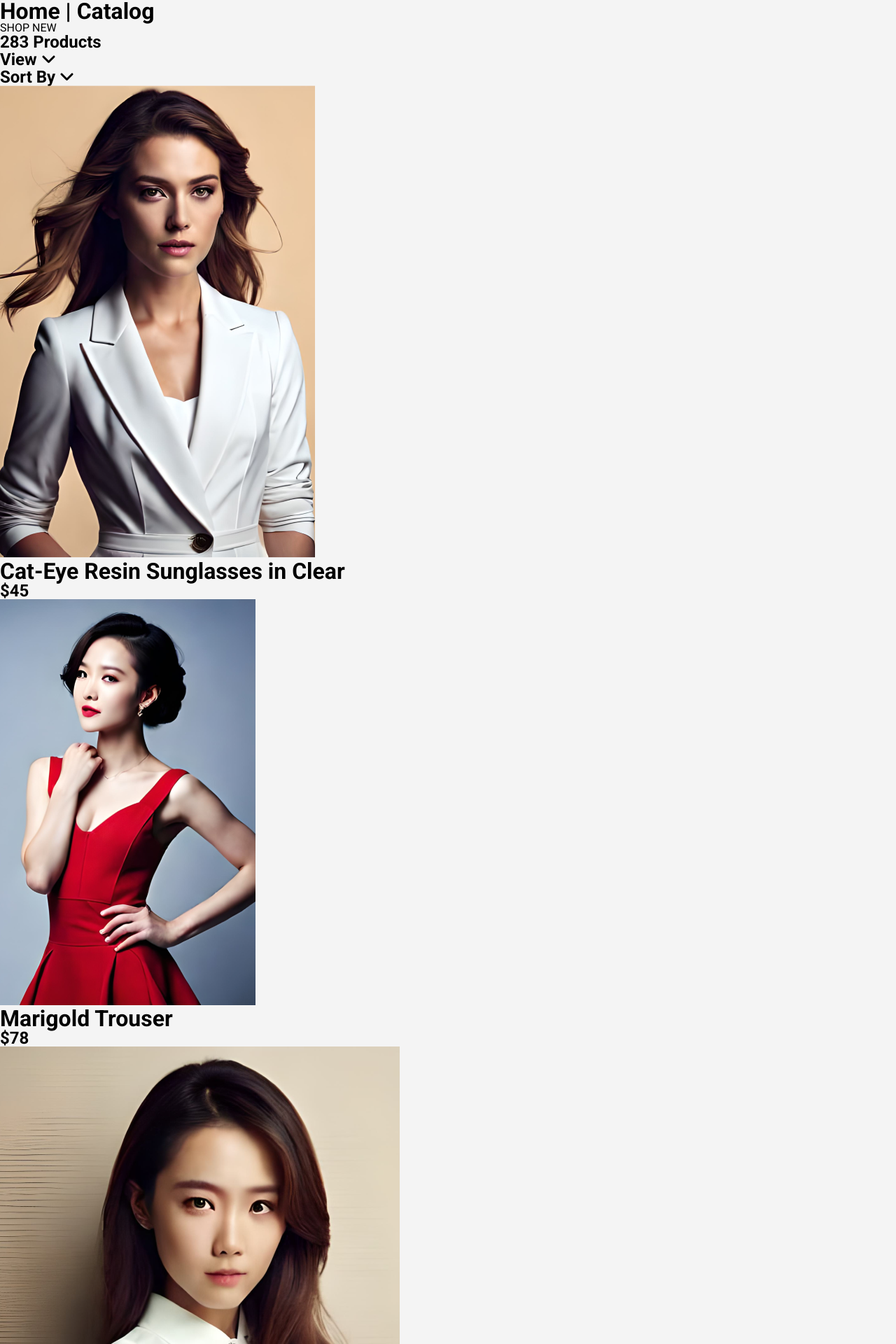
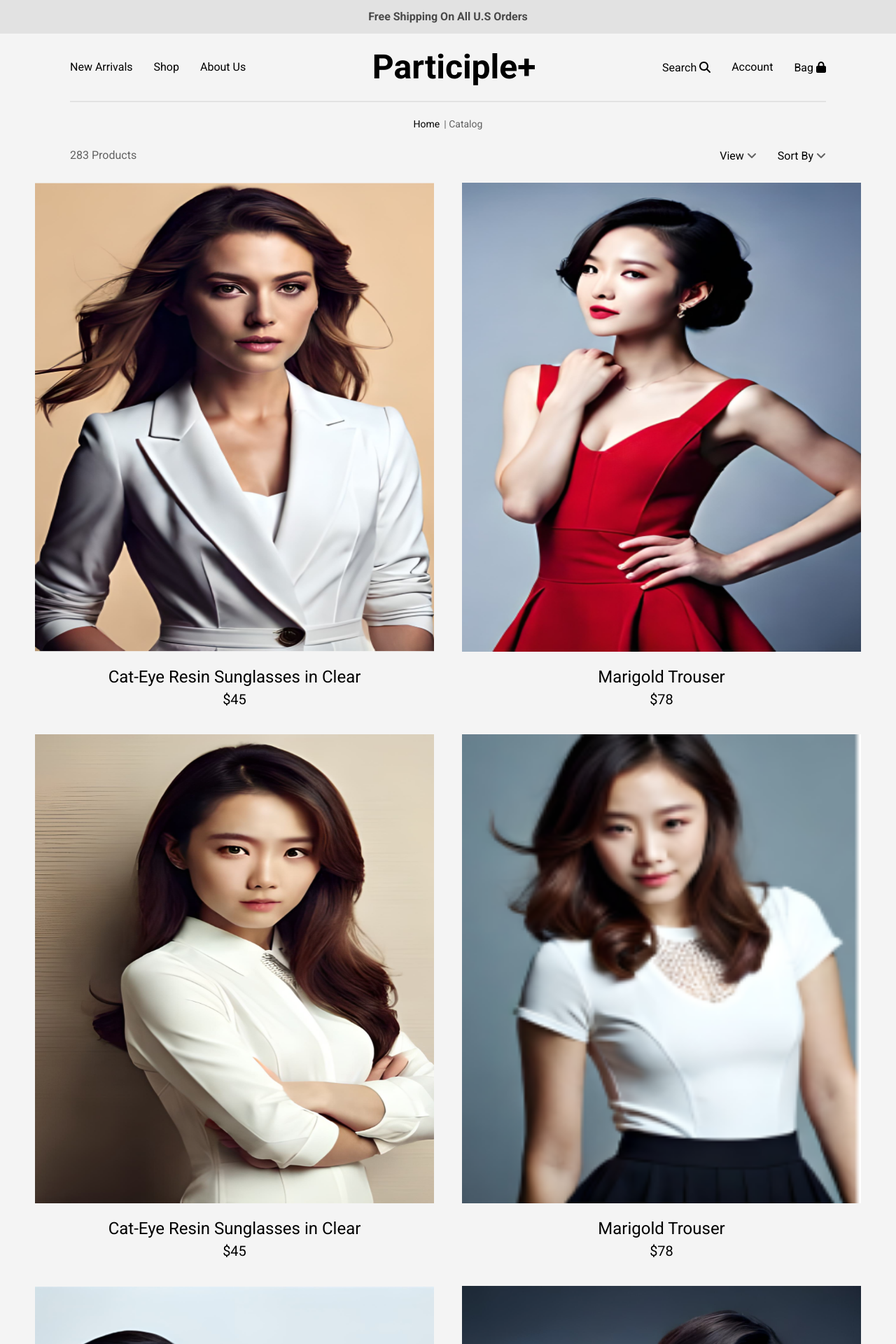
Before and after one commit to oreoluwa212/store_clothing, a React (Vite) app: page /catalog in a window 1280 px wide. Shown: the top 1920 px of the page at 70% size. Built offline with nearby package versions, Linux system fonts and the light colour scheme.

Commit message:
updates on styling

```diff
--- a/src/components/Featured.jsx
+++ b/src/components/Featured.jsx
@@ -7,30 +7,43 @@ import img8 from '../assets/images/prodImg6.png';
 const Featured = () => {
   return (
     <div>
-      <div className="featured">
+      <div className="featured-section">
         <div className="fey">
           <h1>FEATURED</h1>
         </div>
+
         <div className="img-section2">
           <div className="manual">
-            <img width="400px" height="500px" src={img4} alt="" />
-            <h1 className="manu">Flowers on Sleeves Dress</h1>
-            <h2 className="manua">$115</h2>
+            <img src={img4} alt="" />
+
+            <div>
+              <h1>Flowers on Sleeves Dress</h1>
+              <h2>$115</h2>
+            </div>
           </div>
-          <div className="manual1">
-            <img width="400px" height="500px" src={img5} alt="" />
-            <h1 className="manu">Cat-Eye Resin Sunglasses in Clear</h1>
-            <h2 className="manua">$45</h2>
+          <div className="manual">
+            <img src={img5} alt="" />
+
+            <div>
+              <h1>Cat-Eye Resin Sunglasses in Clear</h1>
+              <h2>$45</h2>
+            </div>
           </div>
-          <div className="manual2">
-            <img width="400px" height="500px" src={img8} alt="" />
-            <h1 className="manu">Notte Dot Dress</h1>
-            <h2 className="manua">$74</h2>
+          <div className="manual">
+            <img src={img8} alt="" />
+
+            <div>
+              <h1>Notte Dot Dress</h1>
+              <h2>$74</h2>
+            </div>
           </div>
-          <div className="manual3">
-            <img width="400px" height="500px" src={img6} alt="" />
-            <h1 className="manu">Marigold Trouser</h1>
-            <h2 className="manua">$78</h2>
+          <div className="manual">
+            <img src={img6} alt="" />
+
+            <div>
+              <h1>Marigold Trouser</h1>
+              <h2>$78</h2>
+            </div>
           </div>
         </div>
       </div>
--- a/src/components/NavBar.jsx
+++ b/src/components/NavBar.jsx
@@ -1,13 +1,14 @@
 import { useState } from 'react';
+import { Link } from 'react-router-dom';
+
 import '../styles/PageStyles.scss';
-import { Link } from 'react-router-dom';
 import { FontAwesomeIcon } from '@fortawesome/react-fontawesome';
 import {
   faBars,
   faMagnifyingGlass,
   faXmark,
+  faLock,
 } from '@fortawesome/free-solid-svg-icons';
-import { faLock } from '@fortawesome/free-solid-svg-icons';
 
 const NavBar = () => {
   const [openDrawer, setOpenDrawer] = useState(false);
--- a/src/components/catalogProduct.jsx
+++ b/src/components/catalogProduct.jsx
@@ -1,11 +1,11 @@
 import Footer from './Footer';
+import NavBar from './NavBar';
 import Catalogue from './catalogue.jsx';
-// import NavBar2 from "./NavBar2.jsx";
 
 const Catalog = () => {
   return (
     <div>
-      {/* <NavBar2 /> */}
+      <NavBar />
       <Catalogue />
       <Footer />
     </div>
--- a/src/components/catalogue.jsx
+++ b/src/components/catalogue.jsx
@@ -1,106 +1,100 @@
-import React from "react";
-import { FontAwesomeIcon } from "@fortawesome/react-fontawesome";
-import { faAngleDown } from "@fortawesome/free-solid-svg-icons";
-import img11 from "../assets/images/prodimg3.png";
-import img1 from "../assets/images/product-img3.png";
+import { Link } from 'react-router-dom';
 
-import img22 from "../assets/images/prodimg1.png";
-import img33 from "../assets/images/prodimg6.png";
-import img44 from "../assets/images/product-img4.png";
-import img55 from "../assets/images/prodImg8.png";
-import img5 from "../assets/images/black.png";
-import img3 from "../assets/images/proImg2.png";
+import '../styles/PageStyles.scss';
+import { FontAwesomeIcon } from '@fortawesome/react-fontawesome';
+import { faAngleDown } from '@fortawesome/free-solid-svg-icons';
+import img11 from '../assets/images/prodimg3.png';
+import img1 from '../assets/images/product-img3.png';
+import img22 from '../assets/images/prodimg1.png';
+import img33 from '../assets/images/prodimg6.png';
+import img44 from '../assets/images/product-img4.png';
+import img55 from '../assets/images/prodImg8.png';
+import img5 from '../assets/images/black.png';
+import img3 from '../assets/images/proImg2.png';
 
 const Catalogue = () => {
   return (
-    <>
-      <div className="Parks-section">
+    <div className="catalog-wrapper">
       <div className="Parks1">
-          <h1 className="home">
-            Home <span>| Catalog</span>
-          </h1>
-          <a href="#"> SHOP NEW</a>
+        <Link to={'/'}>
+          <div>Home</div>
+        </Link>
+        <span>| Catalog</span>
+        {/* <a href="#"> SHOP NEW</a> */}
       </div>
+
       <div className="array">
-          <div className="num">
-            <h2>283 Products</h2>
+        <div className="num">283 Products</div>
+
+        <div className="sort">
+          <div>
+            View <FontAwesomeIcon icon={faAngleDown} />
           </div>
-          <div className="sort">
-            <h2>
-              View <FontAwesomeIcon icon={faAngleDown} />
-            </h2>
-            <h2>
+          <div>
             Sort By <FontAwesomeIcon icon={faAngleDown} />
-            </h2>
-          </div>
-        </div>
-        <div className="catalog-section">
-          <div className="img1">
-            <img className="image" src={img11} alt="" />
-            <div className="lean-in">
-              <h1 className="manu">Cat-Eye Resin Sunglasses in Clear</h1>
-              <h2 className="manua">$45</h2>
-            </div>
-          </div>
-          <div className="img2">
-            <img className="image" src={img22} alt="" />
-            <div className="lean-in">
-              <h1 className="manu">Marigold Trouser</h1>
-              <h2 className="manua">$78</h2>
           </div>
         </div>
       </div>
+
       <div className="catalog-section">
         <div className="img1">
-            <img className="image" src={img33} alt="" />
+          <img src={img11} alt="" />
           <div className="lean-in">
-              <h1 className="manu">Cat-Eye Resin Sunglasses in Clear</h1>
-              <h2 className="manua">$45</h2>
+            <h1>Cat-Eye Resin Sunglasses in Clear</h1>
+            <h2>$45</h2>
           </div>
         </div>
-          <div className="img2">
-            <img className="image" src={img44} alt="" />
+        <div className="img1">
+          <img src={img22} alt="" />
           <div className="lean-in">
-              <h1 className="manu">Marigold Trouser</h1>
-              <h2 className="manua">$78</h2>
+            <h1>Marigold Trouser</h1>
+            <h2>$78</h2>
           </div>
         </div>
-        </div>
-        <div className="catalog-section">
         <div className="img1">
-            <img className="image" src={img11} alt="" />
+          <img src={img33} alt="" />
           <div className="lean-in">
-              <h1 className="manu">Cat-Eye Resin Sunglasses in Clear</h1>
-              <h2 className="manua">$45</h2>
+            <h1>Cat-Eye Resin Sunglasses in Clear</h1>
+            <h2>$45</h2>
           </div>
         </div>
-          <div className="img2">
-            <img className="image" src={img5} alt="" />
+        <div className="img1">
+          <img src={img44} alt="" />
           <div className="lean-in">
-              <h1 className="manu">Marigold Trouser</h1>
-              <h2 className="manua">$78</h2>
+            <h1>Marigold Trouser</h1>
+            <h2>$78</h2>
           </div>
         </div>
-        </div>
-        <div className="catalog-section">
         <div className="img1">
-            <img className="image" src={img3} alt="" />
+          <img src={img55} alt="" />
           <div className="lean-in">
-              <h1 className="manu">Cat-Eye Resin Sunglasses in Clear</h1>
-              <h2 className="manua">$45</h2>
+            <h1>Cat-Eye Resin Sunglasses in Clear</h1>
+            <h2>$45</h2>
           </div>
         </div>
-          <div className="img2">
-            <img className="image" src={img1} alt="" />
+        <div className="img1">
+          <img src={img5} alt="" />
           <div className="lean-in">
-              <h1 className="manu">Marigold Trouser</h1>
-              <h2 className="manua">$78</h2>
+            <h1>Marigold Trouser</h1>
+            <h2>$78</h2>
+          </div>
+        </div>
+        <div className="img1">
+          <img src={img3} alt="" />
+          <div className="lean-in">
+            <h1>Cat-Eye Resin Sunglasses in Clear</h1>
+            <h2>$45</h2>
+          </div>
+        </div>
+        <div className="img1">
+          <img src={img1} alt="" />
+          <div className="lean-in">
+            <h1>Marigold Trouser</h1>
+            <h2>$78</h2>
           </div>
         </div>
       </div>
     </div>
-      <hr />
-    </>
   );
 };
 
--- a/src/components/productPage.jsx
+++ b/src/components/productPage.jsx
@@ -1,12 +1,12 @@
 import Footer from './Footer';
 import Product from './product';
-// import NavBar2 from "./NavBar2.jsx";
 import Featured from './Featured';
+import NavBar from './NavBar';
 
 const ProductPage = () => {
   return (
     <div>
-      {/* <NavBar2 /> */}
+      <NavBar />
       <Product />
       <Featured />
       <Footer />
--- a/src/styles/PageStyles.scss
+++ b/src/styles/PageStyles.scss
@@ -277,15 +277,25 @@
   justify-items: center;
   align-items: center;
   gap: 30px;
+  // width: 100%;
 
   .fey {
+    display: flex;
+    flex-direction: column;
+    align-items: center;
+    gap: 10px;
+
+    h1 {
+      font-weight: 400;
+    }
   }
 
   .img-section2 {
     display: flex;
-    gap: 15px;
+    // gap: 15px;
     justify-content: space-between;
     align-items: center;
+    width: 100%;
 
     .manual {
       display: flex;
@@ -318,6 +328,13 @@
       }
     }
   }
+}
+
+// Footer Section
+.footer-container {
+  display: flex;
+  padding: 24px 100px;
+  background-color: #e2e2e2;
 }
 
 // about page
@@ -358,7 +375,8 @@
     }
 
     img {
-      width: 400px;
+      width: 570px;
+      transition: 850ms;
 
       @media (max-width: 960px) {
         width: 350px;
@@ -420,9 +438,93 @@
   }
 }
 
-// Footer Section
-.footer-container {
+// shop page
+.catalog-wrapper {
   display: flex;
-  padding: 24px 100px;
-  background-color: #e2e2e2;
+  flex-direction: column;
+  margin: 0 100px;
+  padding: 24px 0;
+  justify-content: center;
+  justify-items: center;
+  align-items: center;
+  gap: 30px;
+  border-top: 2px solid #e2e2e2;
+
+  .Parks1 {
+    display: flex;
+    align-items: center;
+    font-size: 14px;
+    gap: 6px;
+
+    div {
+      cursor: pointer;
+    }
+
+    span {
+      color: #626262;
+    }
+  }
+
+  .array {
+    display: flex;
+    justify-content: space-between;
+    width: 100%;
+
+    .num {
+      color: #626262;
+      font-size: 16px;
+    }
+
+    .sort {
+      display: flex;
+      gap: 30px;
+      font-size: 16px;
+      align-items: center;
+
+      svg {
+        color: #626262;
+        align-items: center;
+      }
+    }
+  }
+
+  .catalog-section {
+    display: grid;
+    grid-template-columns: 1fr 1fr;
+    column-gap: 20px;
+    gap: 40px;
+    width: 100%;
+    justify-content: center;
+
+    .img1 {
+      display: flex;
+      flex-direction: column;
+      justify-self: center;
+      gap: 24px;
+
+      img {
+        display: flex;
+        align-items: center;
+        width: 570px;
+        height: 670px;
+      }
+
+      .lean-in {
+        display: flex;
+        flex-direction: column;
+        text-align: center;
+        gap: 10px;
+
+        h1 {
+          font-size: 24px;
+          font-weight: 400;
+        }
+
+        h2 {
+          font-size: 20px;
+          font-weight: 400;
+        }
+      }
+    }
+  }
 }
```
Also changed, not shown: src/components/product.jsx (+4 -5 lines). Lines whose indentation alone changed are shown as unchanged.
